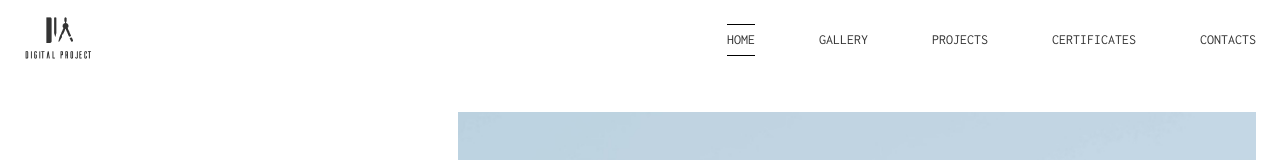
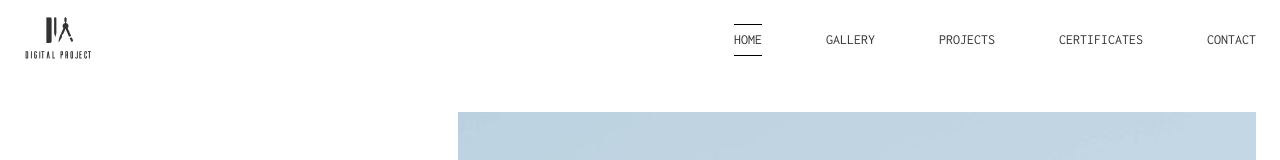
Before and after one commit to maciekjasinski/architectsPage, a React (Create React App) app: page / in a window 1280 px wide. Shown: the top 160 px of the page. Built offline with nearby package versions, Linux system fonts and the light colour scheme.

Commit message:
fix: path

```diff
--- a/src/Components/Navbar/Drawer/Drawer.js
+++ b/src/Components/Navbar/Drawer/Drawer.js
@@ -8,7 +8,7 @@ export function Drawer({ close }) {
             <StyledLink to="/gallery" onClick={() => close(false)}>Gallery</StyledLink>
             <StyledLink to="/projects" onClick={() => close(false)}>Projects</StyledLink>
             <StyledLink to="/certificates" onClick={() => close(false)}>Certificates</StyledLink>
-            <StyledLink to="/contacts" onClick={() => close(false)}>Contacts</StyledLink>
+            <StyledLink to="/contact" onClick={() => close(false)}>Contacts</StyledLink>
         </Wrapper>
     )
 }
--- a/src/Components/Navbar/Navbar.js
+++ b/src/Components/Navbar/Navbar.js
@@ -38,7 +38,7 @@ export function Navbar() {
                             <StyledLink to="/gallery">Gallery</StyledLink>
                             <StyledLink to="/projects">Projects</StyledLink>
                             <StyledLink to="/certificates">Certificates</StyledLink>
-                            <StyledLink to="/contacts">Contacts</StyledLink>
+                            <StyledLink to="/contact">Contact</StyledLink>
                         </div>
                     </FlexWrapper>
                 </Container>
```
